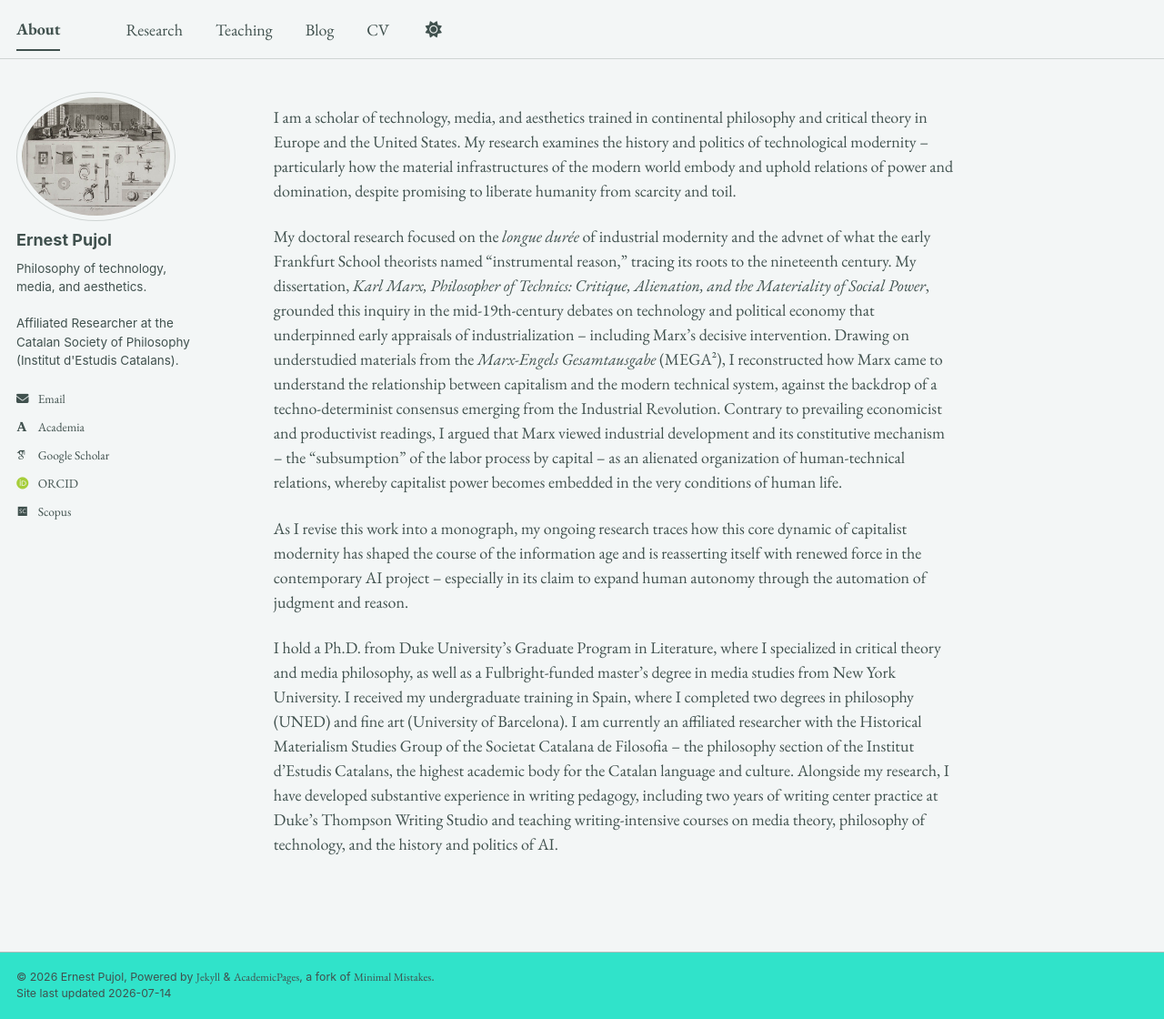
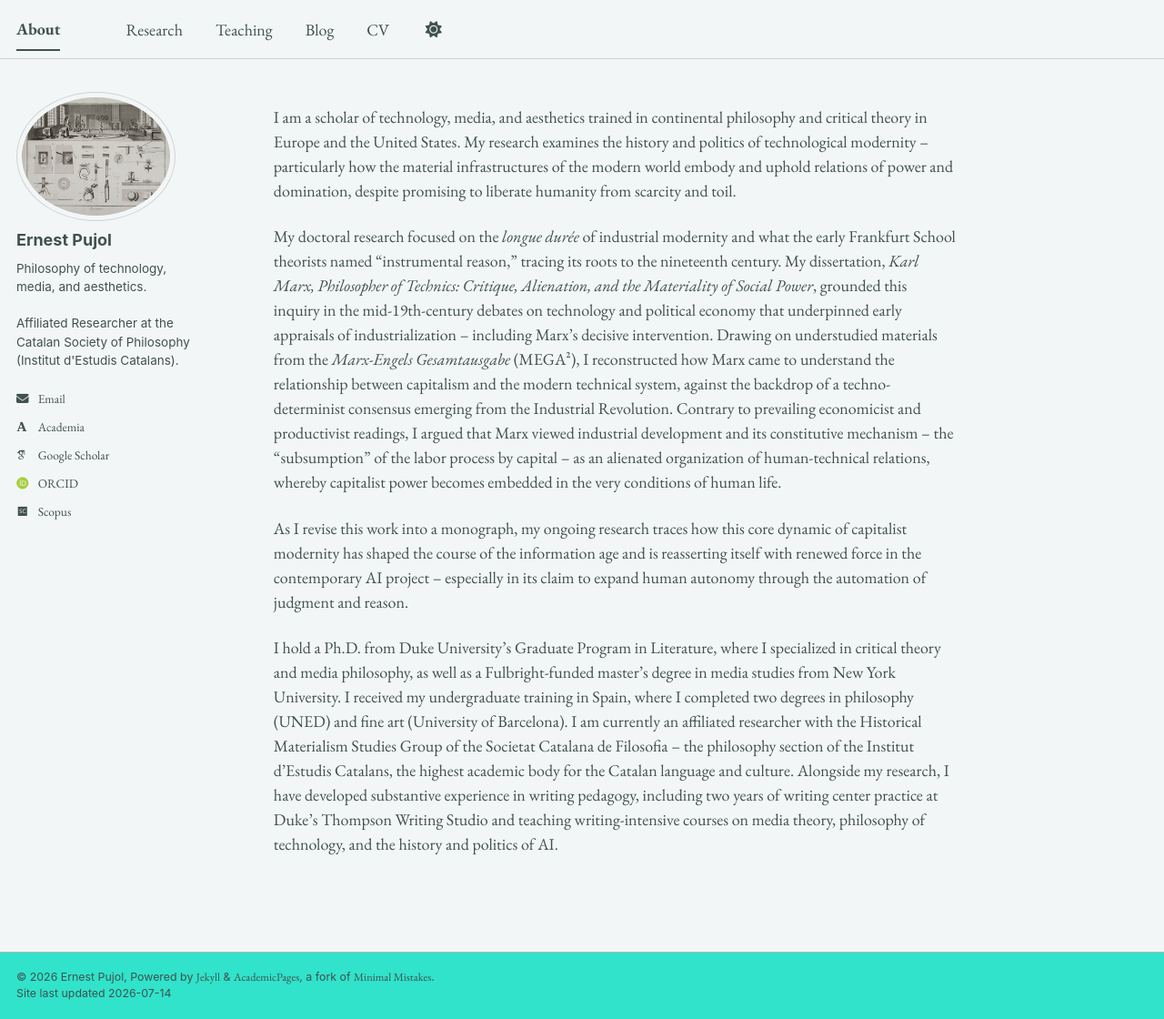
Before and after one commit to epujol90/epujol90.github.io, a Jekyll site: the page built from _pages/about.md, in a window 1280 px wide and 1120 px high. Shown: the whole window at 91% size. Built offline with Jekyll 4.4.1, drawn with Linux system fonts in a browser that asks for light colours; some web fonts are replaced; a script bundle is joined from its source files by our own code; library files that are not in the unit come from our copies.

Commit message:
Update about.md

```diff
--- a/_pages/about.md
+++ b/_pages/about.md
@@ -8,7 +8,7 @@ redirect_from:
 ---
 I am a scholar of technology, media, and aesthetics trained in continental philosophy and critical theory in Europe and the United States. My research examines the history and politics of technological modernity -- particularly how the material infrastructures of the modern world embody and uphold relations of power and domination, despite promising to liberate humanity from scarcity and toil.
 
-My doctoral research focused on the _longue durée_ of industrial modernity and the advnet of what the early Frankfurt School theorists named “instrumental reason,” tracing its roots to the nineteenth century. My dissertation, _Karl Marx, Philosopher of Technics: Critique, Alienation, and the Materiality of Social Power_, grounded this inquiry in the mid-19th-century debates on technology and political economy that underpinned early appraisals of industrialization -- including Marx's decisive intervention. Drawing on understudied materials from the _Marx-Engels Gesamtausgabe_ (MEGA²), I reconstructed how Marx came to understand the relationship between capitalism and the modern technical system, against the backdrop of a techno-determinist consensus emerging from the Industrial Revolution. Contrary to prevailing economicist and productivist readings, I argued that Marx viewed industrial development and its constitutive mechanism -- the “subsumption” of the labor process by capital -- as an alienated organization of human-technical relations, whereby capitalist power becomes embedded in the very conditions of human life.
+My doctoral research focused on the _longue durée_ of industrial modernity and what the early Frankfurt School theorists named “instrumental reason,” tracing its roots to the nineteenth century. My dissertation, _Karl Marx, Philosopher of Technics: Critique, Alienation, and the Materiality of Social Power_, grounded this inquiry in the mid-19th-century debates on technology and political economy that underpinned early appraisals of industrialization -- including Marx's decisive intervention. Drawing on understudied materials from the _Marx-Engels Gesamtausgabe_ (MEGA²), I reconstructed how Marx came to understand the relationship between capitalism and the modern technical system, against the backdrop of a techno-determinist consensus emerging from the Industrial Revolution. Contrary to prevailing economicist and productivist readings, I argued that Marx viewed industrial development and its constitutive mechanism -- the “subsumption” of the labor process by capital -- as an alienated organization of human-technical relations, whereby capitalist power becomes embedded in the very conditions of human life.
 
 As I revise this work into a monograph, my ongoing research traces how this core dynamic of capitalist modernity has shaped the course of the information age and is reasserting itself with renewed force in the contemporary AI project -- especially in its claim to expand human autonomy through the automation of judgment and reason.
 
```
